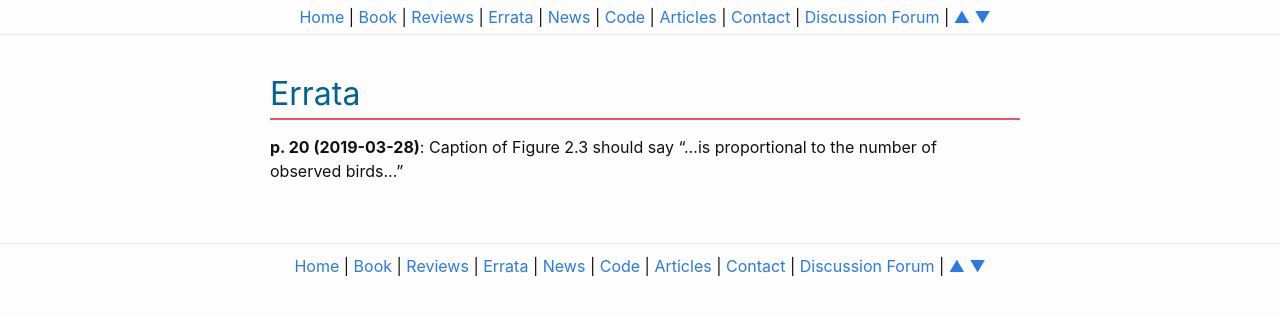
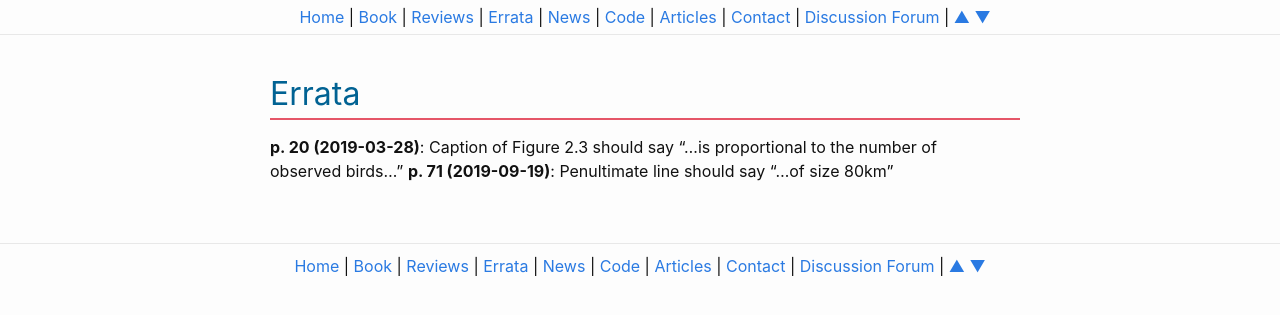
Before and after one commit to andrewzm/STRbook, a Jekyll site: the page built from docs/errata.md, in a window 1280 px wide. Shown: the top 315 px of the page. Built offline with Jekyll 4.4.1, drawn with Linux system fonts in a browser that asks for light colours.

Commit message:
correction on page 71

```diff
--- a/docs/errata.md
+++ b/docs/errata.md
@@ -3,3 +3,4 @@ layout: page
 title: Errata
 ---
 **p. 20 (2019-03-28)**: Caption of Figure 2.3 should say “…is proportional to the number of observed birds…”
+**p. 71 (2019-09-19)**: Penultimate line should say "...of size 80km"
```
